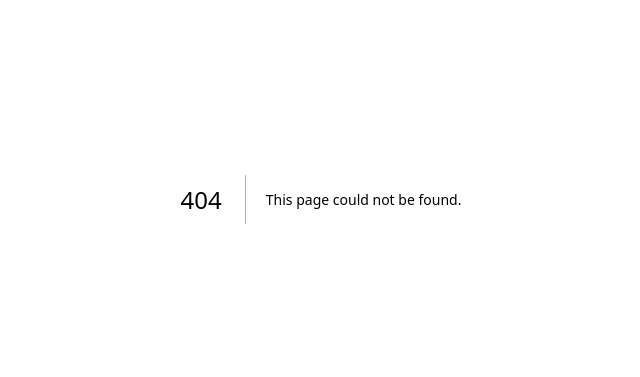
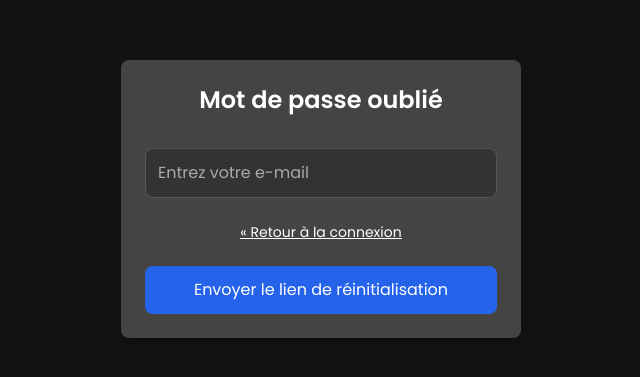
Before and after one commit to Adrien-25/take-care-mind, a Next.js app in the folder take-care-mind-frontend/: page /forgot-password in a window 1280 px wide. Before the commit this address had no page. Shown: the part 201-578 px from the top of the page, without its empty margins (319-959 px from the left). Built offline with nearby package versions, Linux system fonts and the light colour scheme.

Commit message:
forgot password fonctionnality

```diff
--- /dev/null
+++ b/take-care-mind-frontend/src/app/api/forgot-password/route.js
@@ -0,0 +1,33 @@
+// src/app/api/forgot-password/route.js
+import { getAuth } from "firebase/auth";
+import app from "../../../lib/firebase";
+import { sendPasswordResetEmail } from "firebase/auth";
+
+const auth = getAuth(app);
+
+export async function POST(req) {
+  const { email } = await req.json(); // Récupérer le corps de la requête
+
+  try {
+    // Envoyer l'e-mail de réinitialisation
+    await sendPasswordResetEmail(auth, email);
+    return new Response(
+      JSON.stringify({
+        message: "Un e-mail de réinitialisation a été envoyé.",
+      }),
+      {
+        status: 200,
+        headers: { "Content-Type": "application/json" },
+      }
+    );
+  } catch (error) {
+    console.error("Erreur lors de l'envoi de l'e-mail :", error);
+    return new Response(
+      JSON.stringify({ error: "Erreur lors de l'envoi de l'e-mail." }),
+      {
+        status: 500,
+        headers: { "Content-Type": "application/json" },
+      }
+    );
+  }
+}
--- /dev/null
+++ b/take-care-mind-frontend/src/app/forgot-password/page.tsx
@@ -0,0 +1,59 @@
+// pages/auth/forgot-password.js
+"use client";
+import { useState } from "react";
+
+const ForgotPassword = () => {
+  const [email, setEmail] = useState("");
+  const [message, setMessage] = useState("");
+
+  const handleSubmit = async (e: React.FormEvent<HTMLFormElement>) => {
+    e.preventDefault();
+    // Envoyer une requête à votre API pour envoyer l'e-mail de réinitialisation
+    const res = await fetch("/api/forgot-password", {
+      method: "POST",
+      headers: {
+        "Content-Type": "application/json",
+      },
+      body: JSON.stringify({ email }),
+    });
+
+    if (res.ok) {
+      setMessage("Un e-mail de réinitialisation a été envoyé.");
+    } else {
+      setMessage("Erreur lors de l'envoi de l'e-mail.");
+    }
+  };
+
+  return (
+    <div className="flex justify-center items-center h-screen bg-[#121212]">
+      <div className="w-[400px] max-w-[90%] mx-auto p-6 bg-[#444] rounded-lg shadow-lg">
+        <h2 className="text-white text-2xl font-semibold text-center mb-4">
+          Mot de passe oublié
+        </h2>
+        <form onSubmit={handleSubmit}>
+          <input
+            type="email"
+            placeholder="Entrez votre e-mail"
+            value={email}
+            onChange={(e) => setEmail(e.target.value)}
+            required
+            className="w-full p-3 mt-4 border border-[#555] rounded-lg bg-[#333] text-white placeholder-[#aaa] focus:bg-[#333] focus:border-blue-500 focus:outline-none"
+          />
+
+          <div className="text-center my-6 underline	text-sm text-white">
+            <a href="/">« Retour à la connexion</a>
+          </div>
+          <button
+            type="submit"
+            className="w-full p-3 bg-blue-600 text-white rounded-lg hover:bg-blue-700 transition duration-200"
+          >
+            Envoyer le lien de réinitialisation
+          </button>
+        </form>
+        {message && <p className="text-white text-center mt-4">{message}</p>}
+      </div>
+    </div>
+  );
+};
+
+export default ForgotPassword;
```
